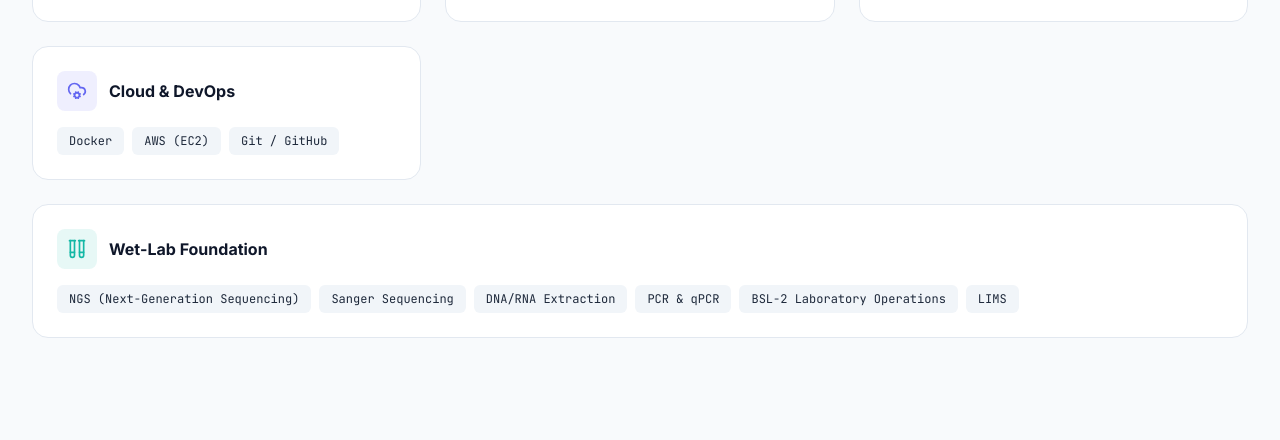
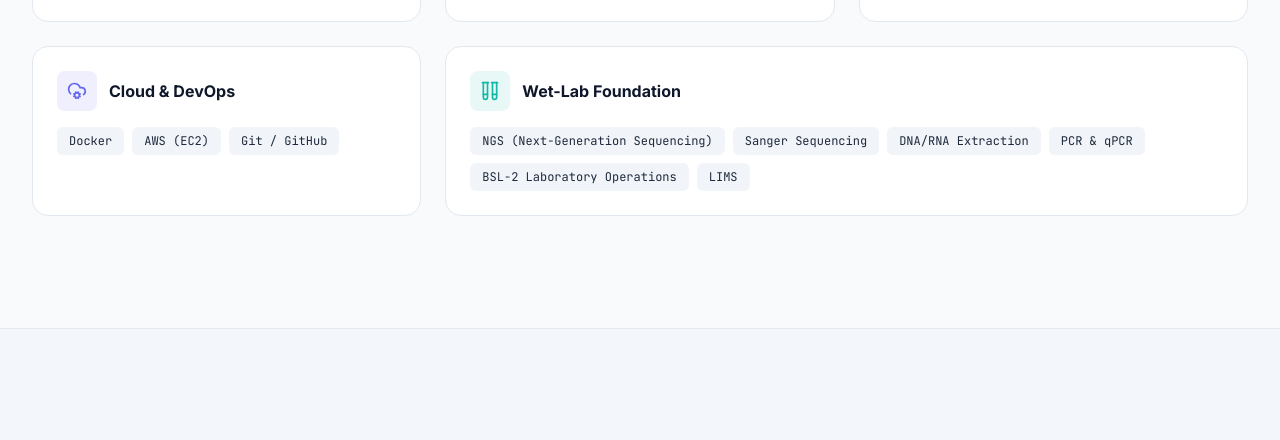
Before and after one commit to ssouzanava/ssouzanava.github.io, a website: page index.html in a window 1280 px wide. Shown: the part 4100-4540 px from the top of the page. Drawn offline with nearby package versions, Linux system fonts and the light colour scheme.

Commit message:
TechSkills

```diff
--- /dev/null
+++ b/assets/css/skills.css
@@ -0,0 +1,5 @@
+@media (min-width: 1024px) {
+  .skills-card--wetlab {
+    grid-column: span 2 / span 2;
+  }
+}
--- a/index.html
+++ b/index.html
@@ -53,6 +53,7 @@
     );
   </script>
   <link rel="stylesheet" href="assets/css/styles.css" />
+  <link rel="stylesheet" href="assets/css/skills.css" />
   <link rel="stylesheet" href="assets/css/project-pages.css" />
   <link rel="stylesheet" href="assets/css/contact.css" />
 
@@ -793,7 +794,7 @@
         </div>
 
         <!-- 8. Wet-Lab Foundation -->
-        <div data-skill-group="wetlab" class="skill-card md:col-span-2 lg:col-span-3 p-6 rounded-2xl bg-white dark:bg-cardDark border border-slate-200 dark:border-slate-800 transition-all duration-300">
+        <div data-skill-group="wetlab" class="skill-card skills-card--wetlab md:col-span-2 p-6 rounded-2xl bg-white dark:bg-cardDark border border-slate-200 dark:border-slate-800 transition-all duration-300">
           <div class="flex items-center gap-3 mb-4">
             <div class="p-2.5 rounded-lg bg-bioTeal-500/10 text-bioTeal-500">
               <i data-lucide="test-tubes" class="w-5 h-5"></i>
```
